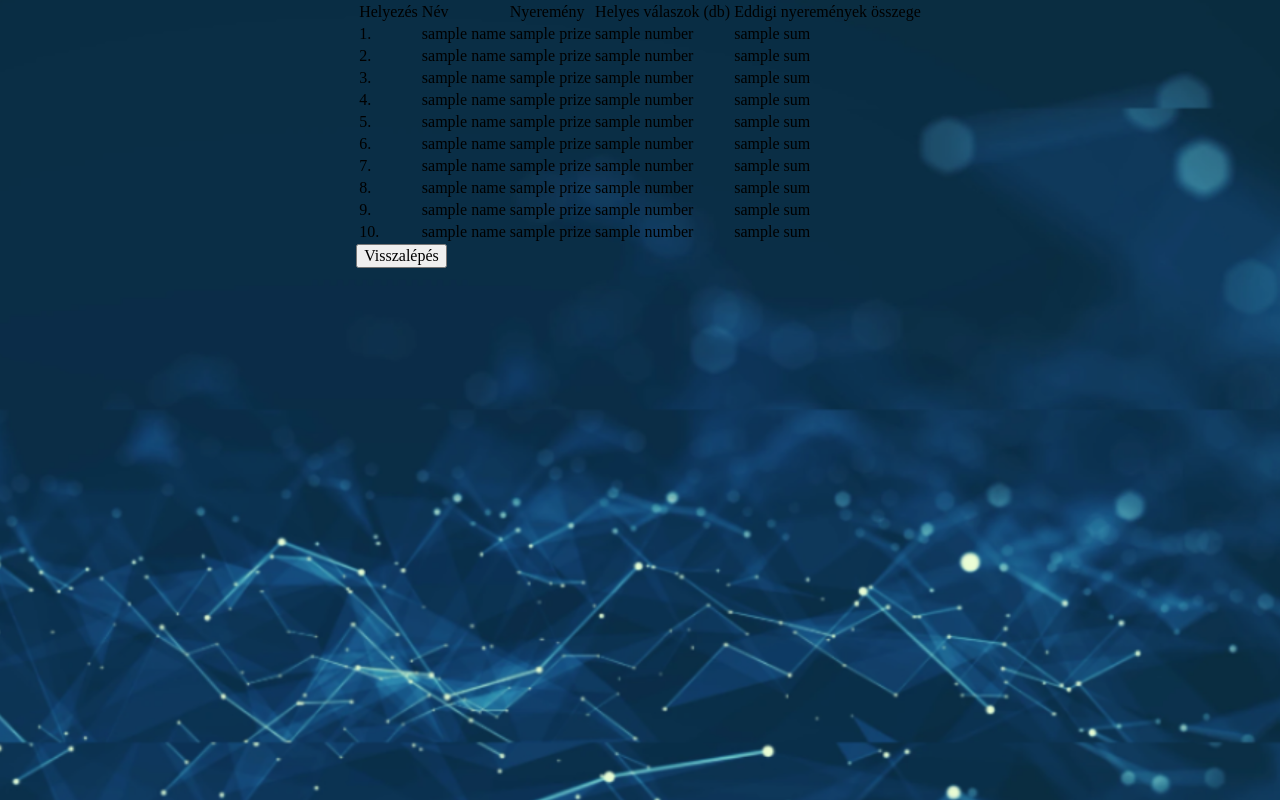
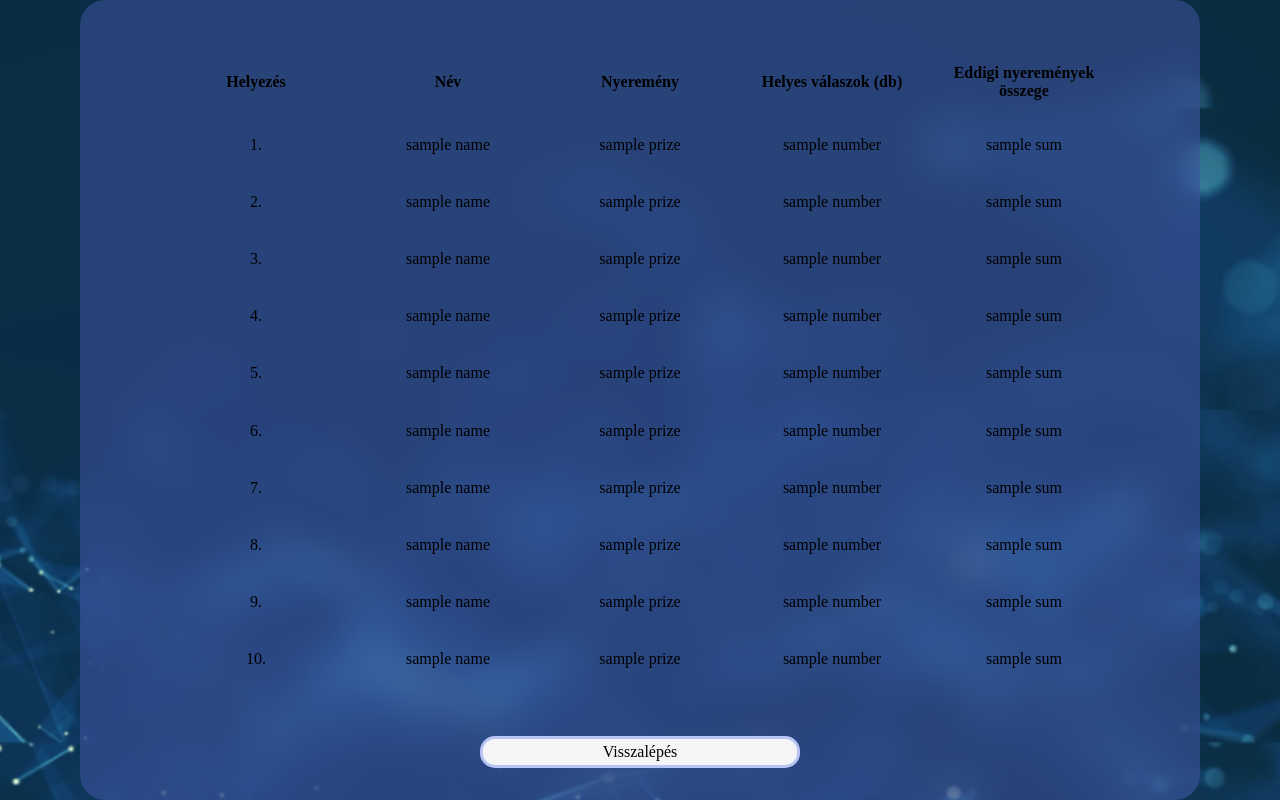
Before and after one commit to JavaJedik/MNIST, a React (Create React App) app in the folder client/: page /leaderboard in a window 1280 px wide. Built offline with nearby package versions, Linux system fonts and the light colour scheme.

Commit message:
styles.css bővítése

```diff
--- a/client/src/components/styles.css
+++ b/client/src/components/styles.css
@@ -1,3 +1,5 @@
+/*Login*/
+
 * {
     font-size: 1rem;
     font-family: serif;
@@ -113,3 +115,278 @@
         font-size: 1rem;
     }
 }
+
+/*Home*/
+
+.home-header {
+    position: relative;
+    text-align: center;
+    color: whitesmoke;
+    font-size: 1.5rem;
+    letter-spacing: 0.2rem;
+    margin: 0 0 1em;
+}
+
+.home-dropbtn {
+    position: relative;
+    background: whitesmoke;
+    color: #6e6e6e;
+    width: 20.25em;
+    height: 2em;
+    border-radius: 15px;
+    transition-duration: 0.8s;
+    text-align: center;
+    cursor: pointer;
+    border: medium solid lightgreen;
+}
+
+.home-dropbtn:hover {
+    border: thin solid dodgerblue;
+    background: rgb(185, 197, 246);
+}
+
+.home-dropdown {
+    position: relative;
+    display: inline-list-item;
+    text-align: center;
+    margin: 1em;
+}
+
+.home-dropdown-content {
+    display: none;
+    position: absolute;
+    width: 20.25em;
+    height: 5.25em;
+    border-radius: 15px;
+    background-color: #f1f1f1;
+    border: thin solid grey;
+    box-shadow: 0px 8px 16px 0px rgba(0,0,0,0.2);
+    z-index: 1;
+    cursor: pointer;
+}
+
+.home-dropdown:hover .home-dropdown-content {
+    display: block;
+}
+
+.home-dropdown-content p:hover {
+    color: dodgerblue;
+}
+
+.home-container {
+    position: absolute;
+    top: 50%;
+    left: 50%;
+    transform: translate(-50%, -50%);
+    width: 30em;
+    height: 25em;
+    display: flex;
+    flex-direction: column;
+    justify-content: center;
+    align-items: center;
+    z-index: 1;
+}
+
+.home-blur-container {
+    background-color: rgba(70, 89, 171, 0.5);
+    backdrop-filter: blur(20px);
+    position: absolute;
+    top: 50%;
+    left: 50%;
+    transform: translate(-50%, -50%);
+    width: 30em;
+    height: 25em;
+    border-radius: 25px;
+    z-index: 0;
+}
+
+.home-button-style {
+    background: whitesmoke;
+    text-align: center;
+    margin: 1em;
+    border: medium solid rgb(185, 197, 246);
+    border-radius: 15px;
+    transition-duration: 0.8s;
+    width: 20em;
+    height: 2em;
+    cursor: pointer;
+}
+
+.home-button-style:hover {
+    background: rgb(185, 197, 246);
+}
+
+@media (max-width: 1200px) {
+    .home-header {
+        font-size: 0.85rem;
+    }
+
+    .home-dropbtn {
+        width: 10em;
+    }
+
+    .home-dropdown-content {
+        width: 10em;
+    }
+
+    .home-button-style {
+        width: 10em;
+    }
+
+    .home-container {
+        width: 20em;
+    }
+
+    .home-blur-container {
+        width: 20em;
+    }
+}
+
+/*Leaderboard*/
+
+.board-container {
+    position: absolute;
+    top: 50%;
+    left: 50%;
+    transform: translate(-50%, -50%);
+    width: 70em;
+    height: 50em;
+    display: flex;
+    flex-direction: column;
+    justify-content: center;
+    align-items: center;
+    z-index: 1;
+}
+
+.board-blur-container {
+    background-color: rgba(70, 89, 171, 0.5);
+    backdrop-filter: blur(20px);
+    position: absolute;
+    top: 50%;
+    left: 50%;
+    transform: translate(-50%, -50%);
+    width: 70em;
+    height: 50em;
+    border-radius: 25px;
+    z-index: 0;
+}
+
+.board-container table {
+    position: relative;
+    width: 60em;
+    height: 40em;
+    margin: 2em;
+    padding: 2em;
+    border-collapse: collapse;
+    border-spacing: 0;
+    cursor: default;
+    border-radius: 25px;
+    text-align: center;
+    border-bottom: none;
+    table-layout: fixed;
+}
+
+.thead-style td {
+    padding: 1em;
+    font-weight: bold;
+    border-top: none;
+}
+
+.bottom-cell td {
+    border-bottom: none;
+}
+
+/*Register*/
+
+.dropbtn {
+    position: relative;
+    background: whitesmoke;
+    color: #6e6e6e;
+    width: 20.25em;
+    height: 2.25em;
+    border: medium solid lightgreen;
+    border-radius: 15px;
+    transition-duration: 0.8s;
+    text-align: center;
+    cursor: pointer;
+    margin: 0 1em;
+}
+
+.dropbtn:hover {
+    border: thin solid dodgerblue;
+    background: rgb(185, 197, 246);
+}
+
+.dropdown {
+    position: relative;
+    display: inline-list-item;
+    text-align: center;
+    margin: 1em;
+}
+
+.dropdown-content {
+    display: none;
+    position: absolute;
+    width: 20.25em;
+    height: 7.25em;
+    margin: 0 1em;
+    border-radius: 15px;
+    background-color: #f1f1f1;
+    border: thin solid grey;
+    box-shadow: 0px 8px 16px 0px rgba(0,0,0,0.2);
+    z-index: 1;
+    cursor: pointer;
+}
+
+.dropdown-content p:hover {
+    color: dodgerblue;
+}
+
+.reg-container {
+    position: absolute;
+    top: 50%;
+    left: 50%;
+    transform: translate(-50%, -50%);
+    width: 40em;
+    height: 30em;
+    display: flex;
+    flex-direction: column;
+    justify-content: center;
+    align-items: center;
+    z-index: 1;
+}
+
+.reg-blur-container {
+    background-color: rgba(70, 89, 171, 0.5);
+    backdrop-filter: blur(20px);
+    position: absolute;
+    top: 50%;
+    left: 50%;
+    transform: translate(-50%, -50%);
+    width: 40em;
+    height: 30em;
+    border-radius: 25px;
+    z-index: 0;
+}
+
+.dropdown:hover .dropdown-content {
+    display: block;
+}
+
+@media (max-width: 1200px) {
+    .dropbtn {
+        width: 10.25em;
+    }
+
+    .dropdown-content {
+        width: 10.25em;
+    }
+
+    .reg-container {
+        width: 20em;
+    }
+
+    .reg-blur-container {
+        width: 20em;
+    }
+}
```
